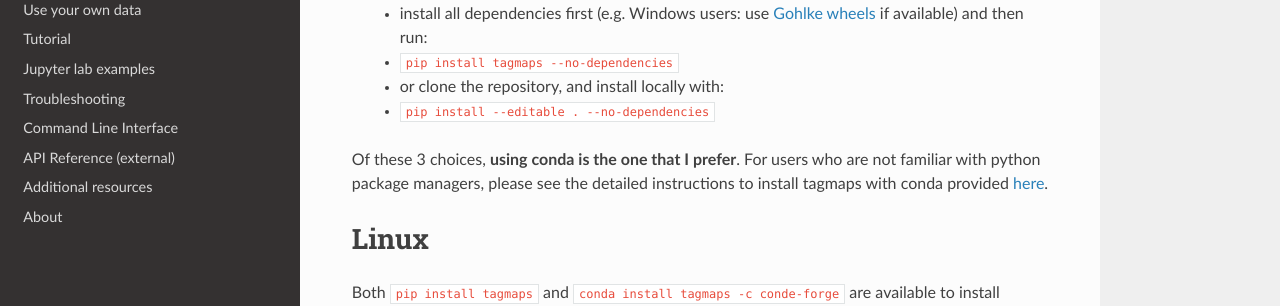
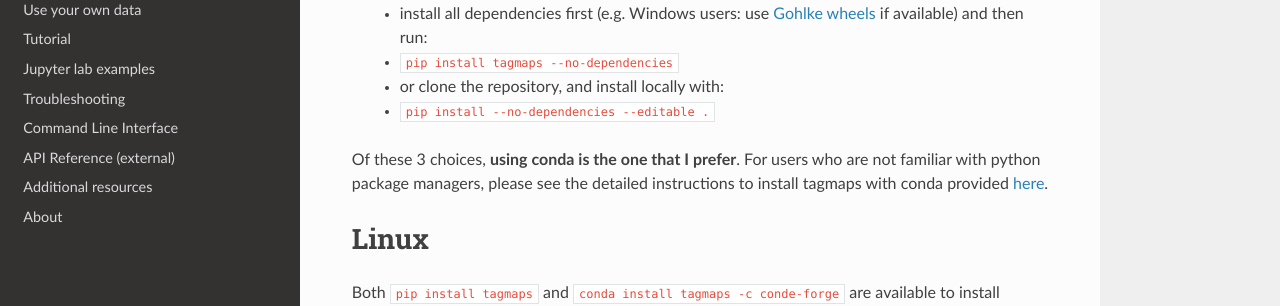
Before and after one commit to Sieboldianus/TagMaps, an MkDocs documentation site: the page built from docs/quick-guide.md, in a window 1280 px wide and 1189 px high. Shown: the part 304-610 px from the top of the window. Built offline with MkDocs 1.6.1, drawn with Linux system fonts in a browser that asks for light colours; nearby versions of some CDN libraries.

```diff
--- a/docs/quick-guide.md
+++ b/docs/quick-guide.md
@@ -8,7 +8,7 @@ There are many ways to install python tools:
     - install all dependencies first (e.g. Windows users: use [Gohlke wheels](<https://www.lfd.uci.edu/~gohlke/pythonlibs/>) if available) and then run:
     - `pip install tagmaps --no-dependencies`
     - or clone the repository, and install locally with:
-    - `pip install --editable . --no-dependencies`
+    - `pip install --no-dependencies --editable .`
 
 Of these 3 choices, **using conda is the one that I prefer**. For users who are not familiar with python package managers, please see the detailed instructions to install tagmaps with conda provided [here](../user-guide/installation/).
 
```
